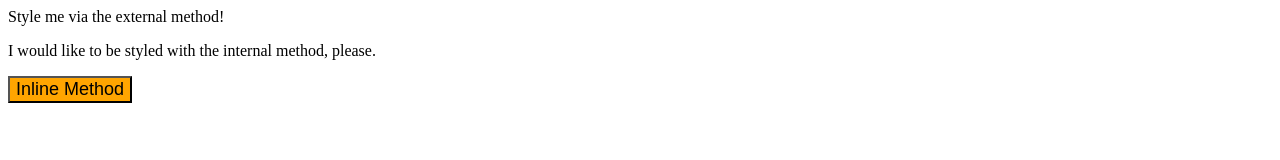
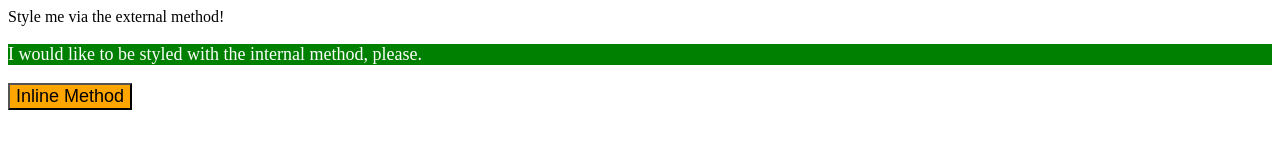
Before and after one commit to Aubrey-D/The-Odin-Project-exercises, a plain HTML site: page css exercises/index.html in a window 1280 px wide. Drawn offline with Linux system fonts and the light colour scheme.

Commit message:
Updating

```diff
--- a/css exercises/index.html
+++ b/css exercises/index.html
@@ -1,3 +1,18 @@
+<!DOCTYPE html>
+    <html lang="en">
+        <head>
+            <meta charset="UTF-8">
+            <meta http-equiv="X-AU-COMPATIBLE" content="IE-edge"/>
+            <meta name="viewport" content="width=device-width, initial-scale=1.0"/>
+            <title>MethodS for Adding CSS</title>
+            <link rel="stylesheet" href="styles.css">
+            <!--Below is the internal method-->
+            <style>
+                p{
+                    color: white;
+                    background-color: green;
+                    font-size: 18px;
+                }
             </style>
         </head>
         <body>
```
